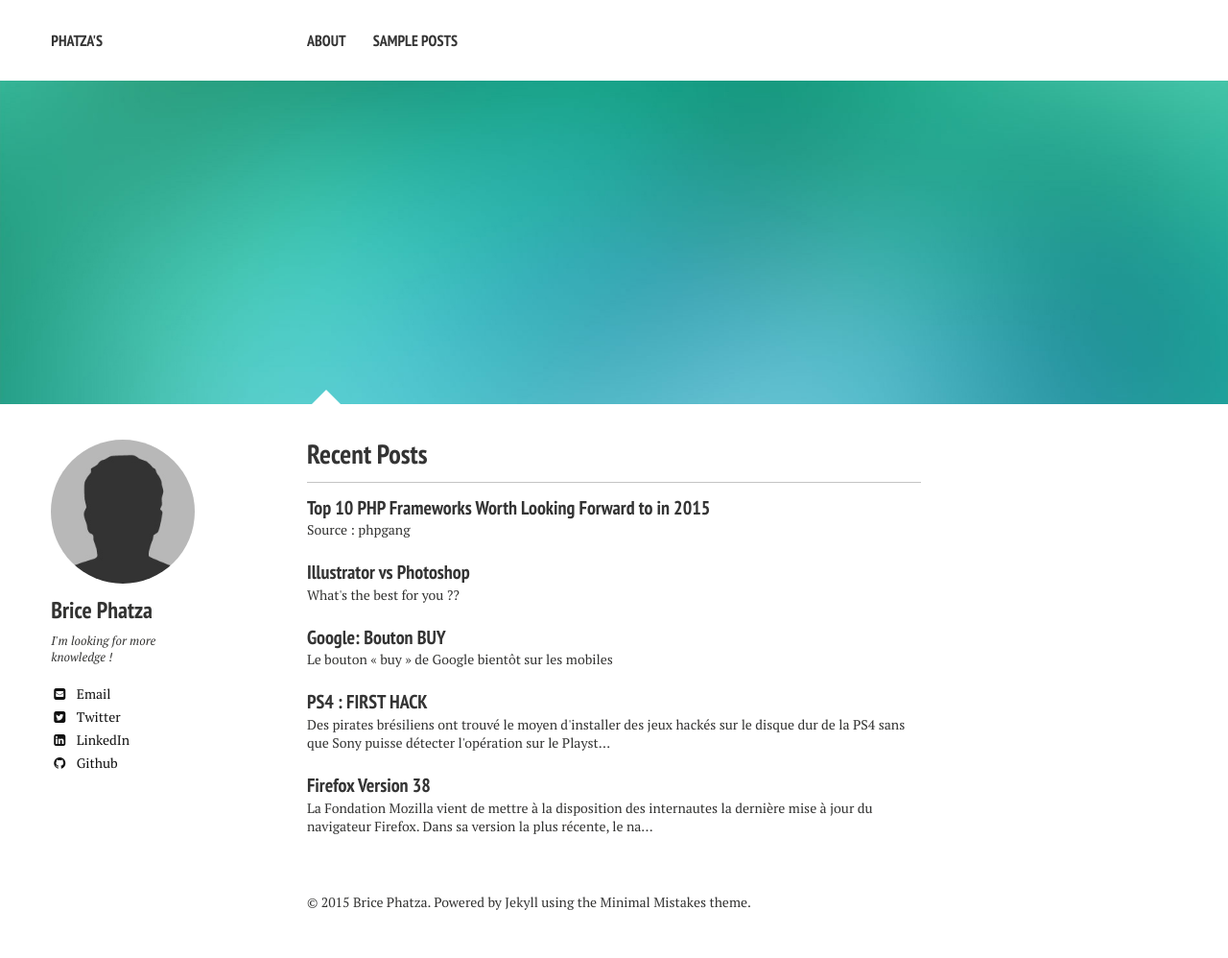
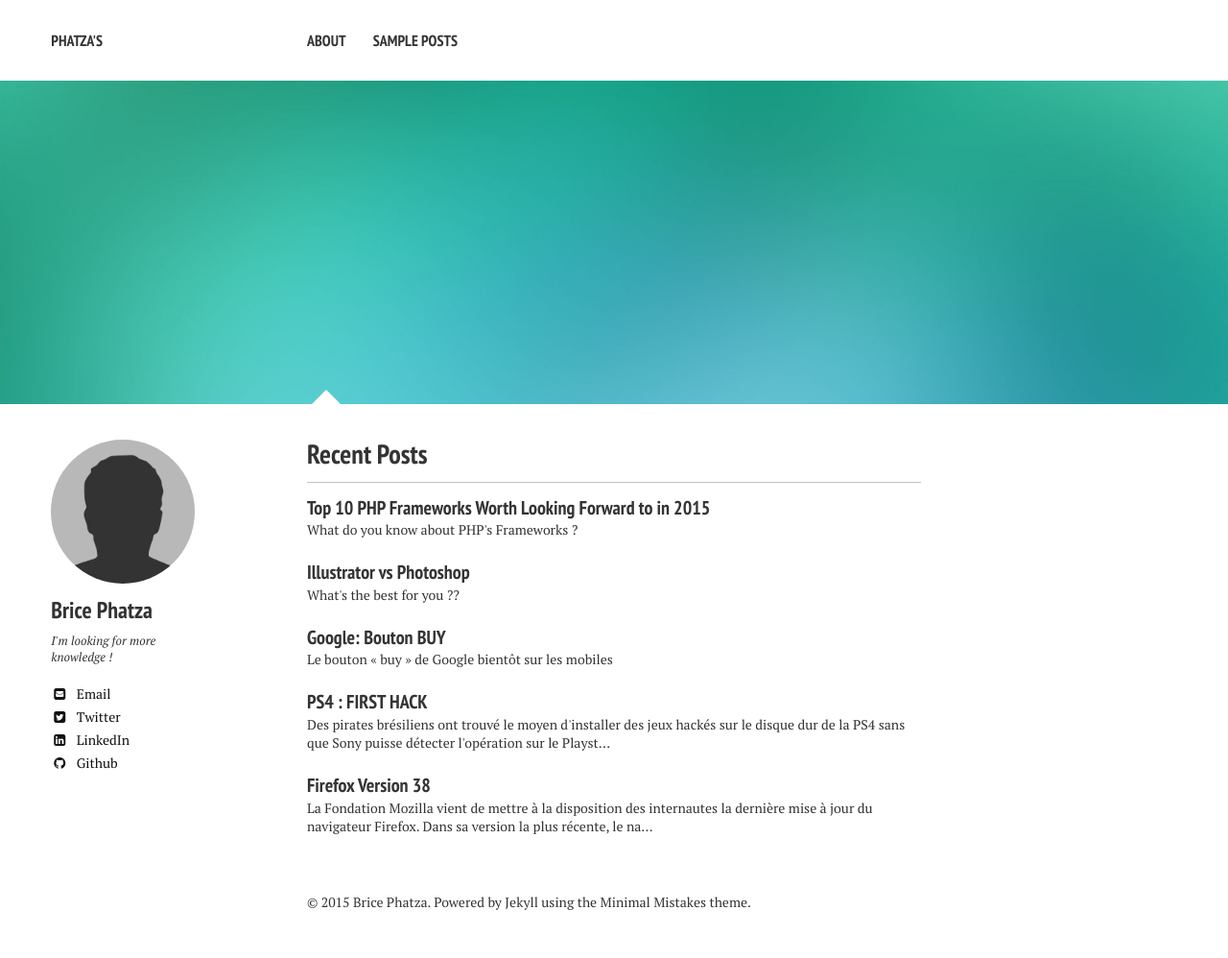
Before and after one commit to Phatza/Phatza.github.io, a Jekyll site: the page built from index.md, in a window 1280 px wide. Shown: the whole page at 96% size. Built offline with Jekyll 4.4.1, drawn with Linux system fonts in a browser that asks for light colours; nearby versions of some CDN libraries.

Commit message:
Top10PHPFrameworks

```diff
--- a/_posts/2015-05-28-top-10-php-frameworks-worth-looking-forward-to-in-2015.markdown
+++ b/_posts/2015-05-28-top-10-php-frameworks-worth-looking-forward-to-in-2015.markdown
@@ -3,7 +3,7 @@ layout: post
 title: "Top 10 PHP Frameworks Worth Looking Forward to in 2015"
 modified:
 categories:
-excerpt:
+excerpt: What do you know about PHP's Frameworks ?
 tags: []
 image:
   feature:
```
